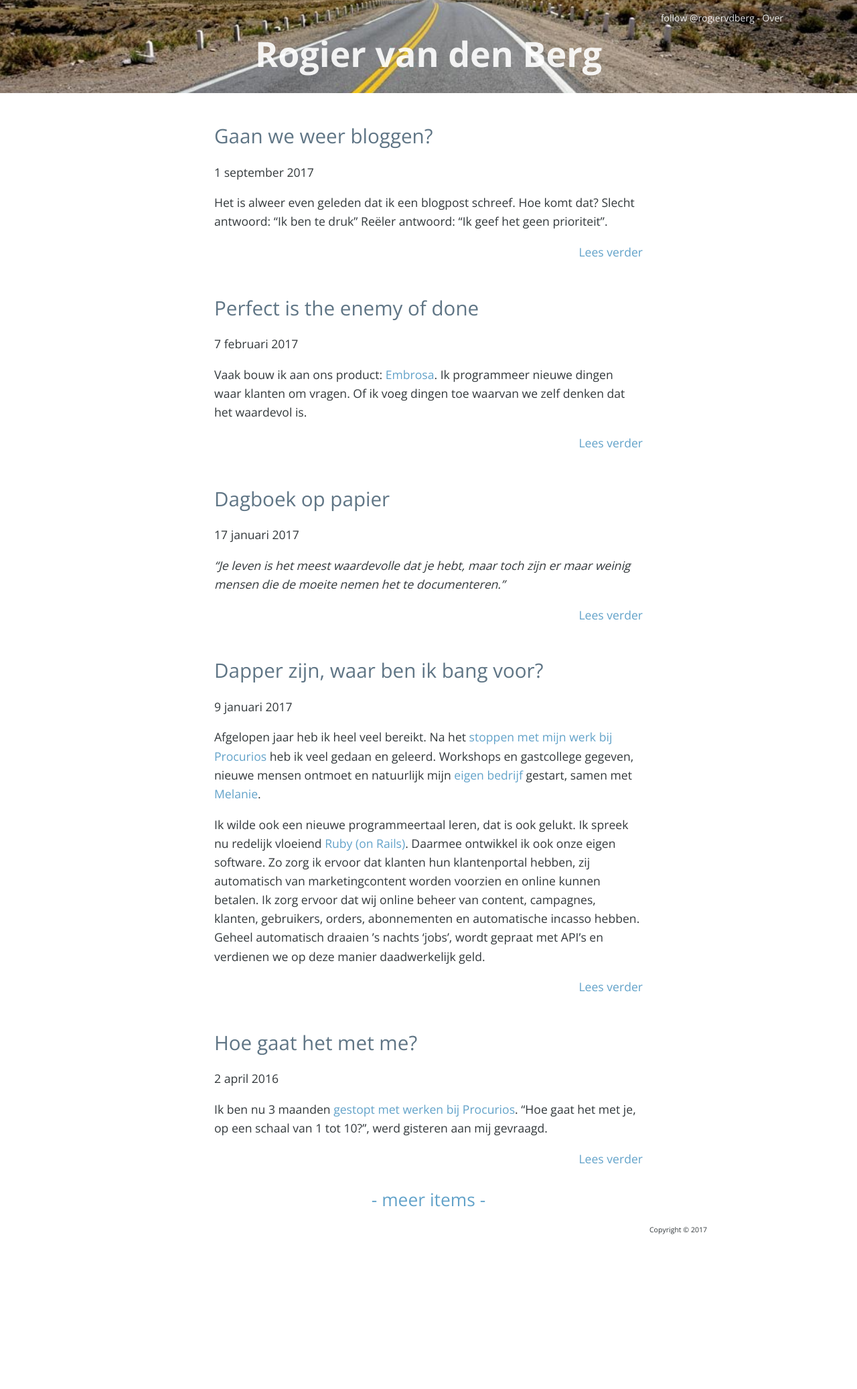
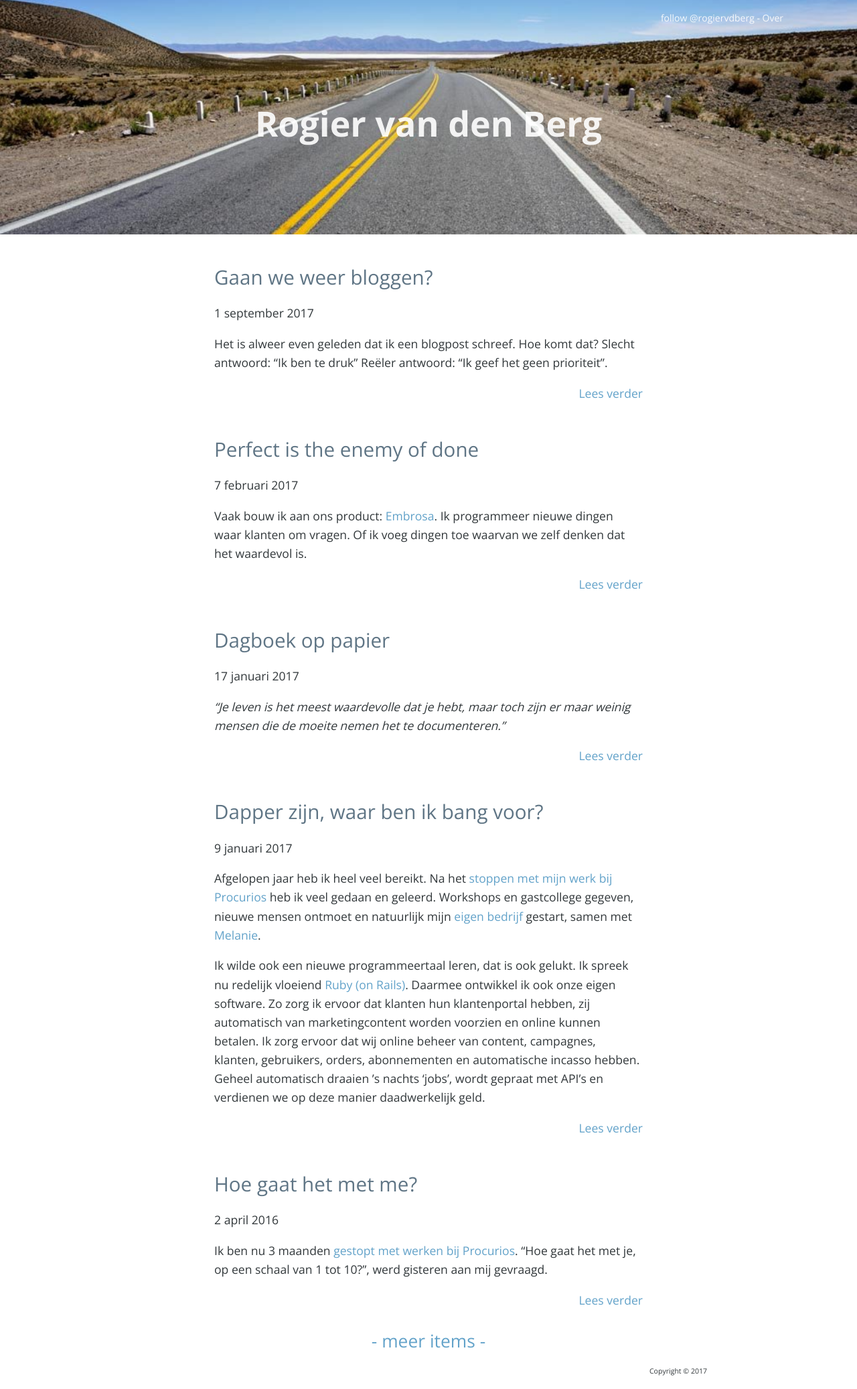
Before and after one commit to rogiervandenberg/rogiervandenberg.nl, a Jekyll site: the page built from index.html, in a window 1280 px wide. Shown: the whole page at 67% size. Built offline with Jekyll 4.4.1, drawn with Linux system fonts in a browser that asks for light colours; the list of posts is cut into pages by our own code; before the commit the page ends 1863 px from its top, so only the background shows below that.

Commit message:
Change height of header

```diff
--- a/_includes/stylesheet.css
+++ b/_includes/stylesheet.css
@@ -80,15 +80,21 @@ a:hover {
   text-align: center;
   background: #56687C url('../img/cover.jpg') no-repeat 50%;
   background-size: cover;
+  min-height: 18em;
 }
 
+.page-header h1 {
+  padding-top: 2em;
+}
 @media screen and (min-width: 64em) {
   .page-header {
-    padding: 1rem 6rem; } }
+    padding: 1rem 6rem;
+    min-height: 25em; } }
 
 @media screen and (min-width: 42em) and (max-width: 64em) {
   .page-header {
-    padding: 3rem 4rem; } }
+    padding: 3rem 4rem;
+    min-height: 19em; } }
 
 @media screen and (max-width: 42em) {
   .page-header {
```
